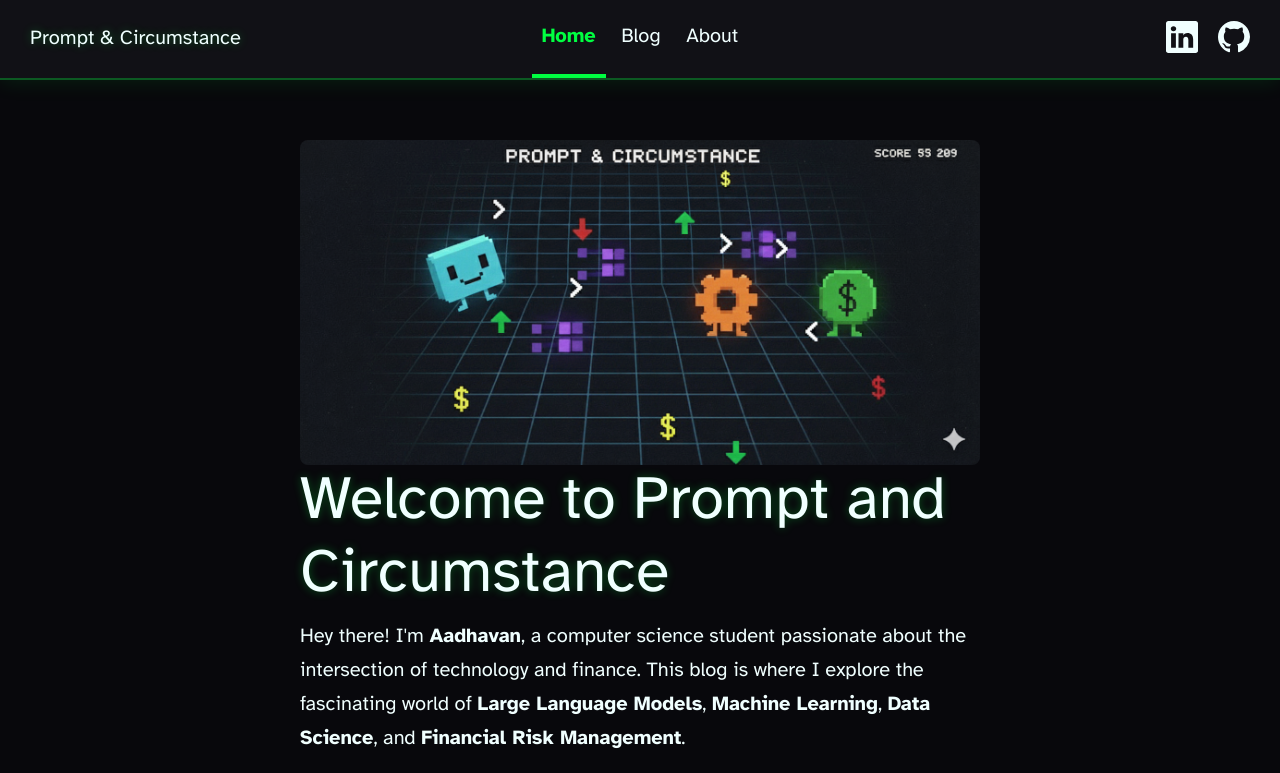
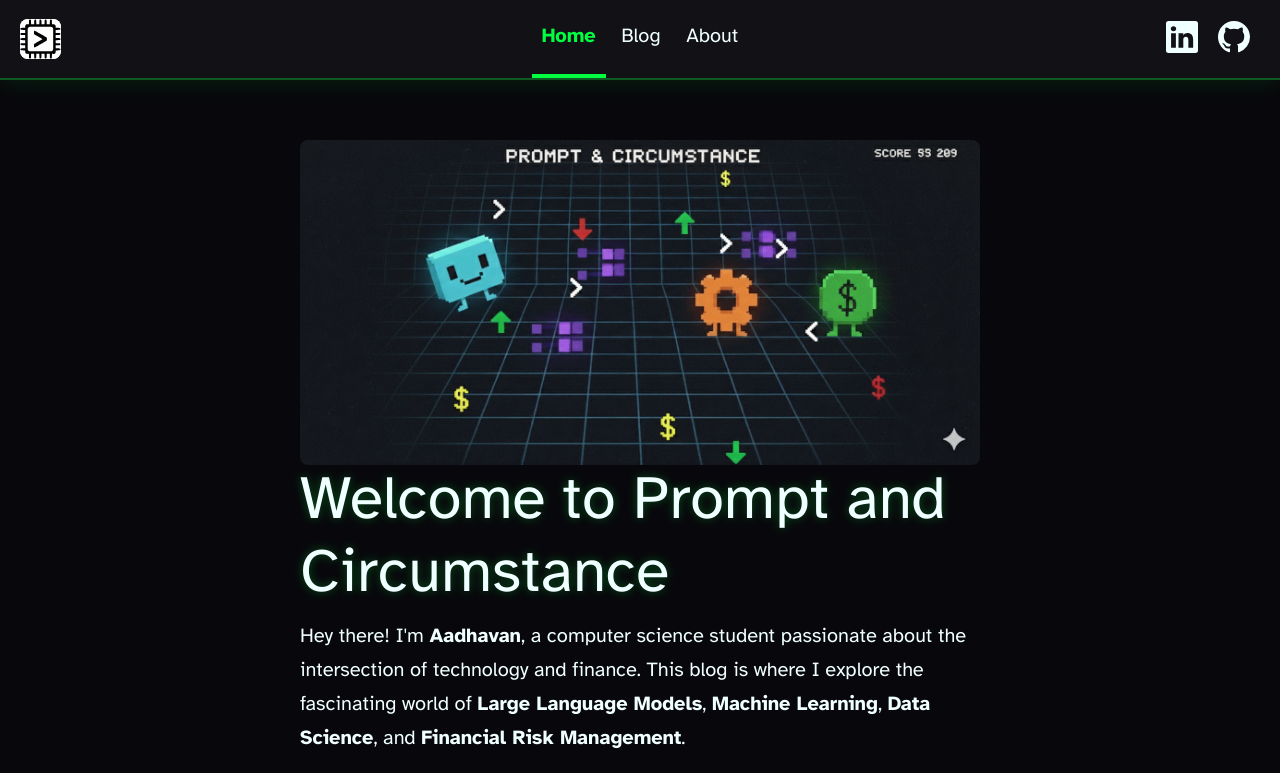
Before and after one commit to Aadhavann/Aadhavann.github.io, an Astro site: page / in a window 1280 px wide. Shown: the top 773 px of the page. Built offline with nearby package versions, Linux system fonts and the light colour scheme; Astro itself is replaced by a stand-in of ours.

Commit message:
Change URL

```diff
--- a/astro.config.mjs
+++ b/astro.config.mjs
@@ -8,6 +8,6 @@ import { defineConfig } from 'astro/config';
 
 // https://astro.build/config
 export default defineConfig({
-	site: 'https://Aadhavann.github.io',
+	site: 'https://Prompt-and-Circumstance.github.io',
 	integrations: [mdx(), sitemap(), react(), tailwind()],
 });
--- a/src/components/Header.astro
+++ b/src/components/Header.astro
@@ -5,7 +5,7 @@ import HeaderLink from './HeaderLink.astro';
 
 <header>
 	<nav>
-		<h2><a href="/">{SITE_TITLE}</a></h2>
+		<h2><a href="/"><img src="/favicon.svg" alt={SITE_TITLE} class="logo" /></a></h2>
 		<div class="internal-links">
 			<HeaderLink href="/">Home</HeaderLink>
 			<HeaderLink href="/blog">Blog</HeaderLink>
@@ -51,6 +51,12 @@ import HeaderLink from './HeaderLink.astro';
 	h2 a.active {
 		text-decoration: none;
 	}
+
+	.logo {
+		height: 2em;
+		width: auto;
+		display: block;
+	}
 	nav {
 		display: flex;
 		align-items: center;
```
